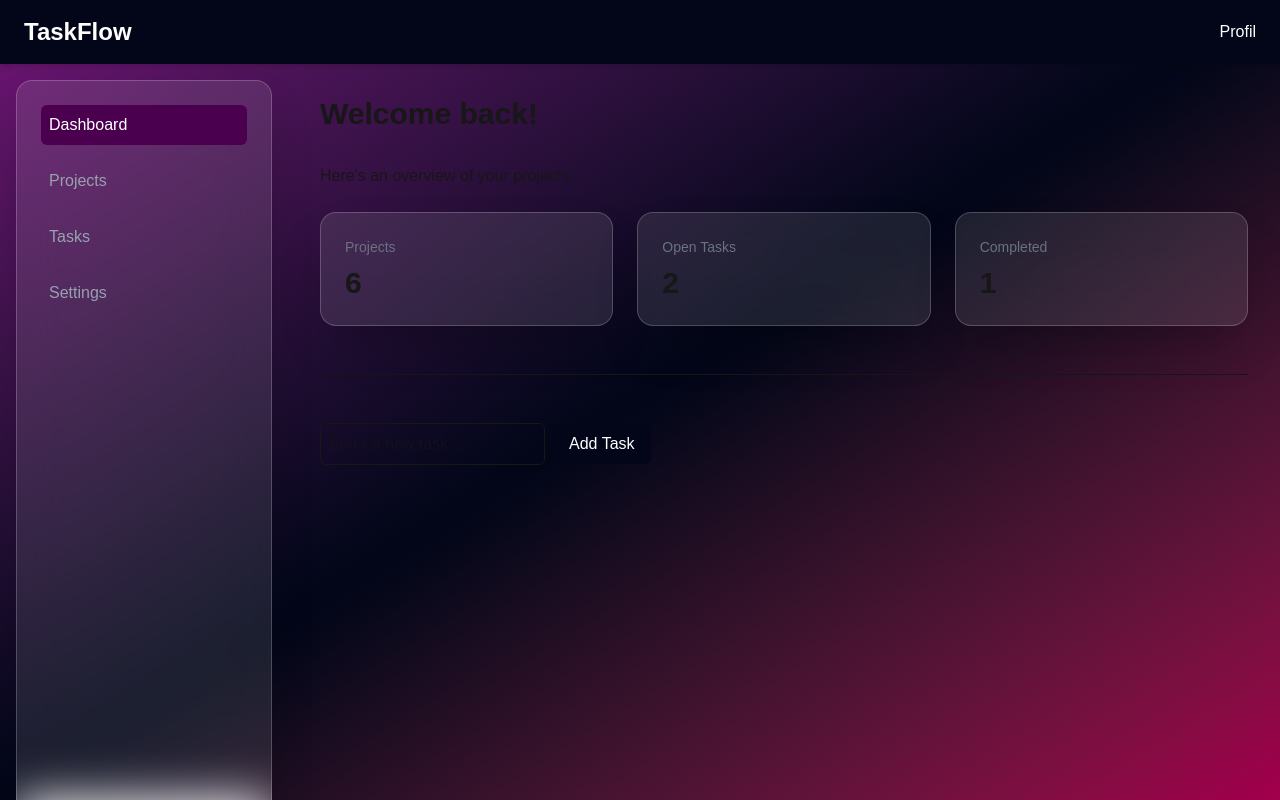
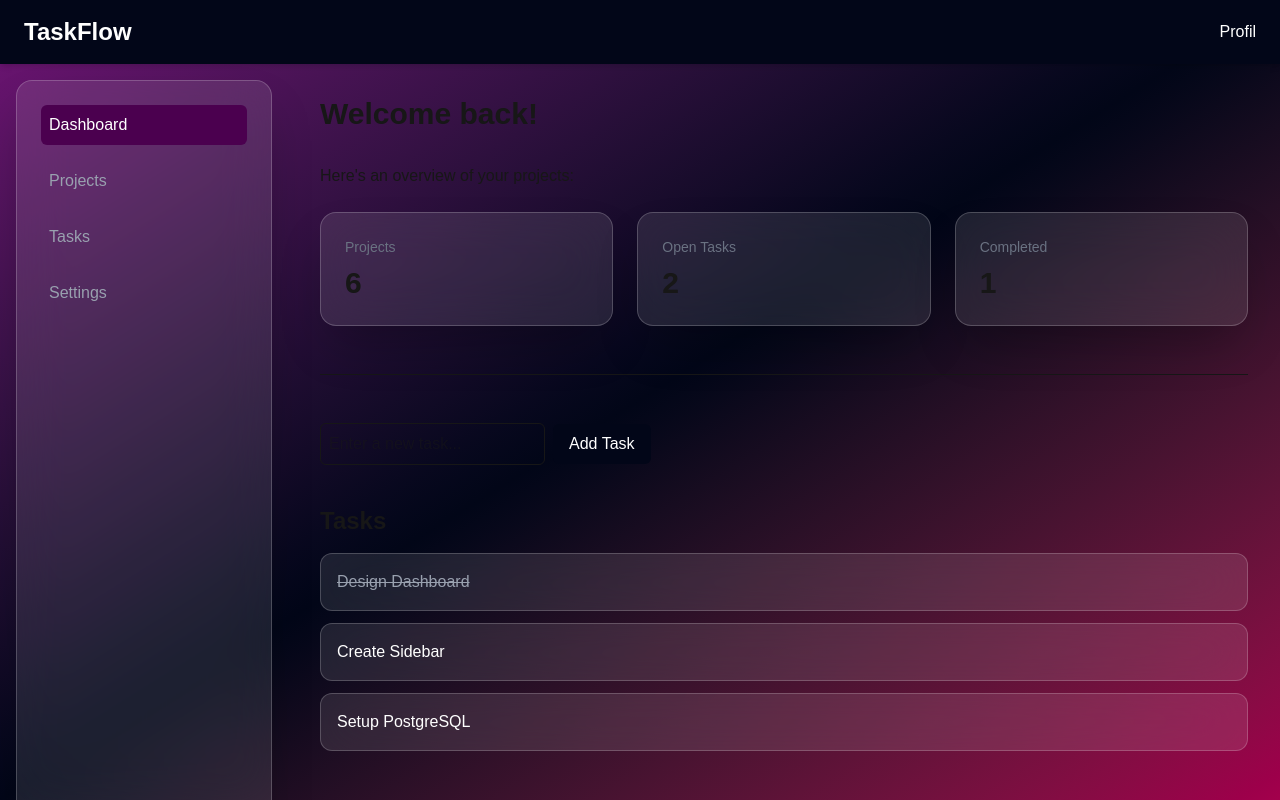
Before and after one commit to fannyullen/react-app, a Next.js app: page / in a window 1280 px wide. Built offline with nearby package versions, Linux system fonts and the light colour scheme.

Commit message:
Added tasklist and taskcard

```diff
--- /dev/null
+++ b/app/components/Tasks/TaskCard.tsx
@@ -0,0 +1,23 @@
+type TaskCardProps = {
+    id: number;
+    title: string;
+    completed: boolean;
+};
+
+export default function TaskCard({
+    title,
+    completed,
+}: TaskCardProps) {
+    return (
+        <div className="mb-3 rounded-xl border border-white/20 bg-white/10 p-4 backdrop-blur-xl">
+            <h3 className={`font-medium ${
+                completed
+                ? "line-through text-gray-400"
+                : "text-white"
+            }`}
+            >
+                {title}
+            </h3>
+        </div>
+    )
+}
--- a/app/components/Tasks/TaskList.tsx
+++ b/app/components/Tasks/TaskList.tsx
@@ -1,17 +1,32 @@
-"use client";
+import TaskCard from "./TaskCard";
 
-import { useState } from "react";
+type Task = {
+    id: number;
+    title: string;
+    completed: boolean;
+};
 
-export default function TaskList() {
-    const [count, setCount] = useState(0);
+type TaskListProps = {
+    tasks: Task[];
+};
+
+export default function TaskList({
+    tasks,
+}: TaskListProps) {
     return (
-        <>
-            <h1>{count}</h1>
-            <button className="cursor-pointer"
-            onClick={() => setCount(count + 1)}
-            >
-                Increase
-            </button>
-        </>
+        <section className="mt-10">
+            <h2 className="mb-4 text-2xl font-bold">
+                Tasks
+            </h2>
+
+            {tasks.map((task) => (
+                <TaskCard
+                key={task.id}
+                id={task.id}
+                title={task.title}
+                completed={task.completed}
+                />
+            ))}
+        </section>
     );
 }
--- a/app/page.tsx
+++ b/app/page.tsx
@@ -2,6 +2,7 @@
 
 import DashboardCard from "./components/Dashboard/DashboardCard";
 import { useState } from "react";
+import TaskList from "./components/Tasks/TaskList";
 
 export default function Home() {
   const [tasks, setTasks] = useState([
@@ -24,9 +25,34 @@ export default function Home() {
 
   const [newTask, setNewTask] = useState("");
 
+  const task = {
+    id: Date.now(),
+    title: newTask,
+    completed: false,
+};
+
   const openTasks = tasks.filter(task => !task.completed).length;
 
   const completedTasks = tasks.filter(task => task.completed).length;
+
+  function handleAddTask(event: React.FormEvent) {
+    {/* hindra standard-beteendet */}
+    event.preventDefault();
+
+    {/* Om användaren bara skriver mellanslag så vill vi inte skapa en tom uppgift. Trim tar bort mellanslag i början och slutet */}
+    if (newTask.trim() === "") return;
+
+    const task = {
+      id: Date.now(),
+      title: newTask,
+      completed: false,
+    };
+
+    {/* Spread operator */}
+    setTasks([...tasks, task]);
+
+    setNewTask("");
+  }
 
   return (
     <main>
@@ -58,11 +84,15 @@ export default function Home() {
           className="rounded-md border p-2"
           value={newTask}
           onChange={(event) => setNewTask(event.target.value)}
+          onSubmit={handleAddTask}
           />
           <button className="ml-2 rounded-md bg-slate-950 px-4 py-2 text-white cursor-pointer">
             Add Task
           </button>
       </form>
+      <TaskList
+        tasks={tasks}
+      />
     </main>
   );
 }
```
Also changed, not shown: app/data/task.ts (added).
